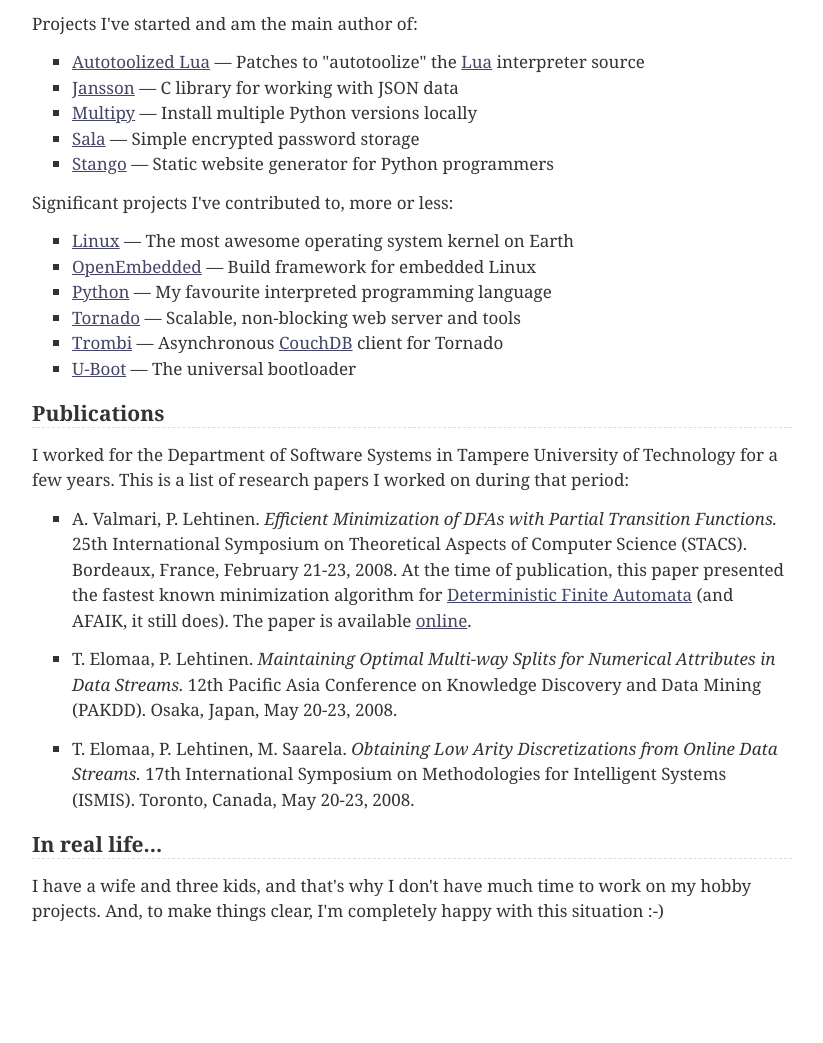
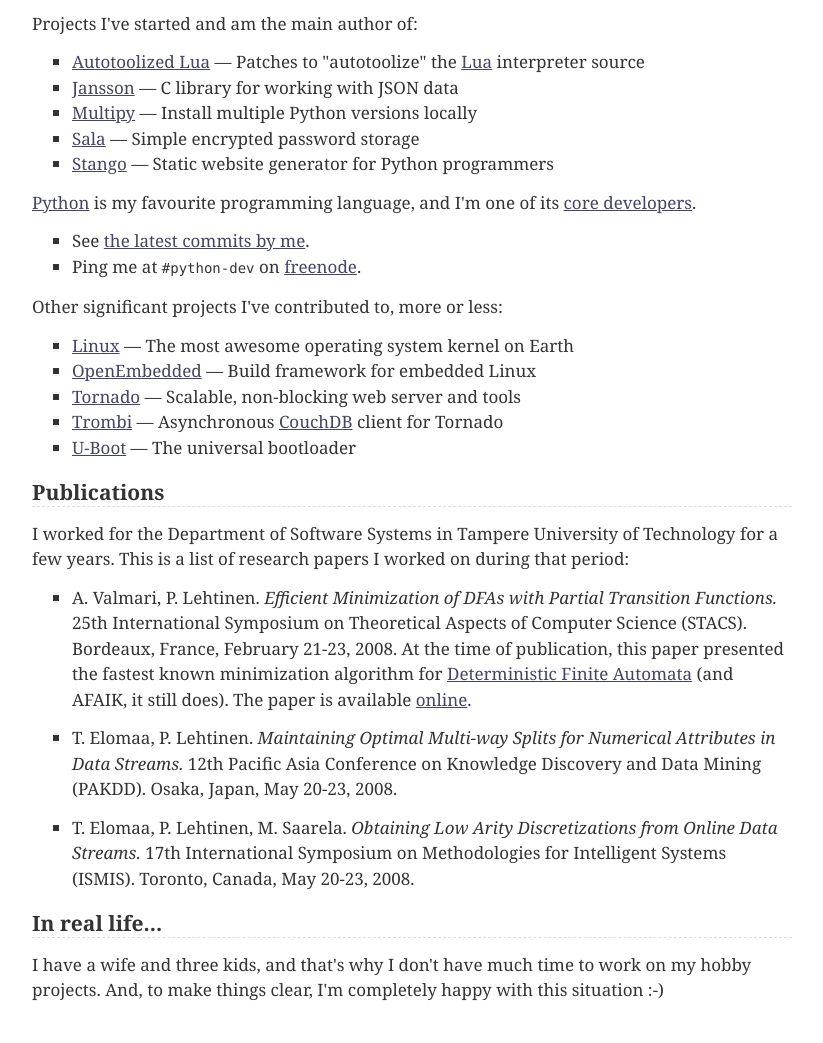
Before and after one commit to akheron/www.digip.org, a Python web app: template templates/about.html in a window 1280 px wide. Shown: the part 581-1624 px from the top of the page, without its empty margins (228-1051 px from the left). Before the commit the page ends 1503 px from the top, so only its background shows below. Run offline with Jinja, Linux system fonts and the light colour scheme; the template is opened without the code that fills it, so the values that code supplies are empty; some libraries are stand-ins or nearby versions.

Commit message:
I'm a Python core developer

```diff
--- a/templates/about.html
+++ b/templates/about.html
@@ -83,15 +83,25 @@
       for Python programmers</li>
   </ul>
   <p>
-    Significant projects I've contributed to, more or less:
+    <a href="http://python.org/">Python</a> is my favourite
+    programming language, and I'm one of
+    its <a href="http://python.org/dev/committers">core
+    developers</a>.
+  </p>
+  <ul>
+    <li>See <a href="http://hg.python.org/cpython/search/?rev=petri%40digip.org&revcount=100">the
+        latest commits by me</a>.</li>
+    <li>Ping me at <code>#python-dev</code>
+      on <a href="http://freenode.net/">freenode</a>.</li>
+  </ul>
+  <p>
+    Other significant projects I've contributed to, more or less:
   </p>
   <ul>
     <li><a href="http://kernel.org/">Linux</a> &mdash; The most
     awesome operating system kernel on Earth</li>
     <li><a href="http://www.openembedded.org/">OpenEmbedded</a>
       &mdash; Build framework for embedded Linux</li>
-    <li><a href="http://www.python.org/">Python</a> &mdash; My
-      favourite interpreted programming language</li>
     <li><a href="http://www.tornadoweb.org/">Tornado</a> &mdash;
       Scalable, non-blocking web server and tools</li>
     <li><a href="http://inoi.github.com/trombi/">Trombi</a> &mdash;
```
